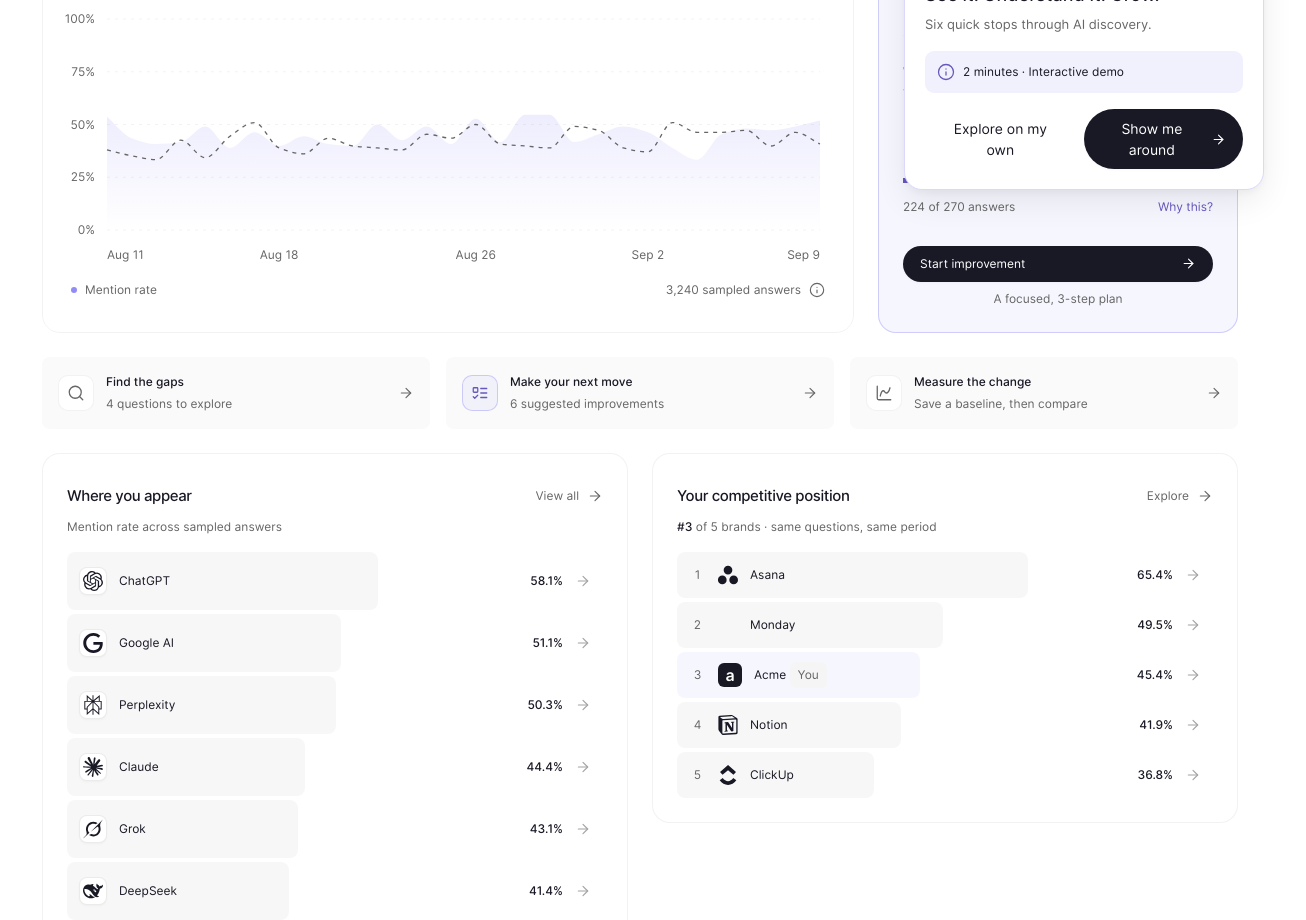
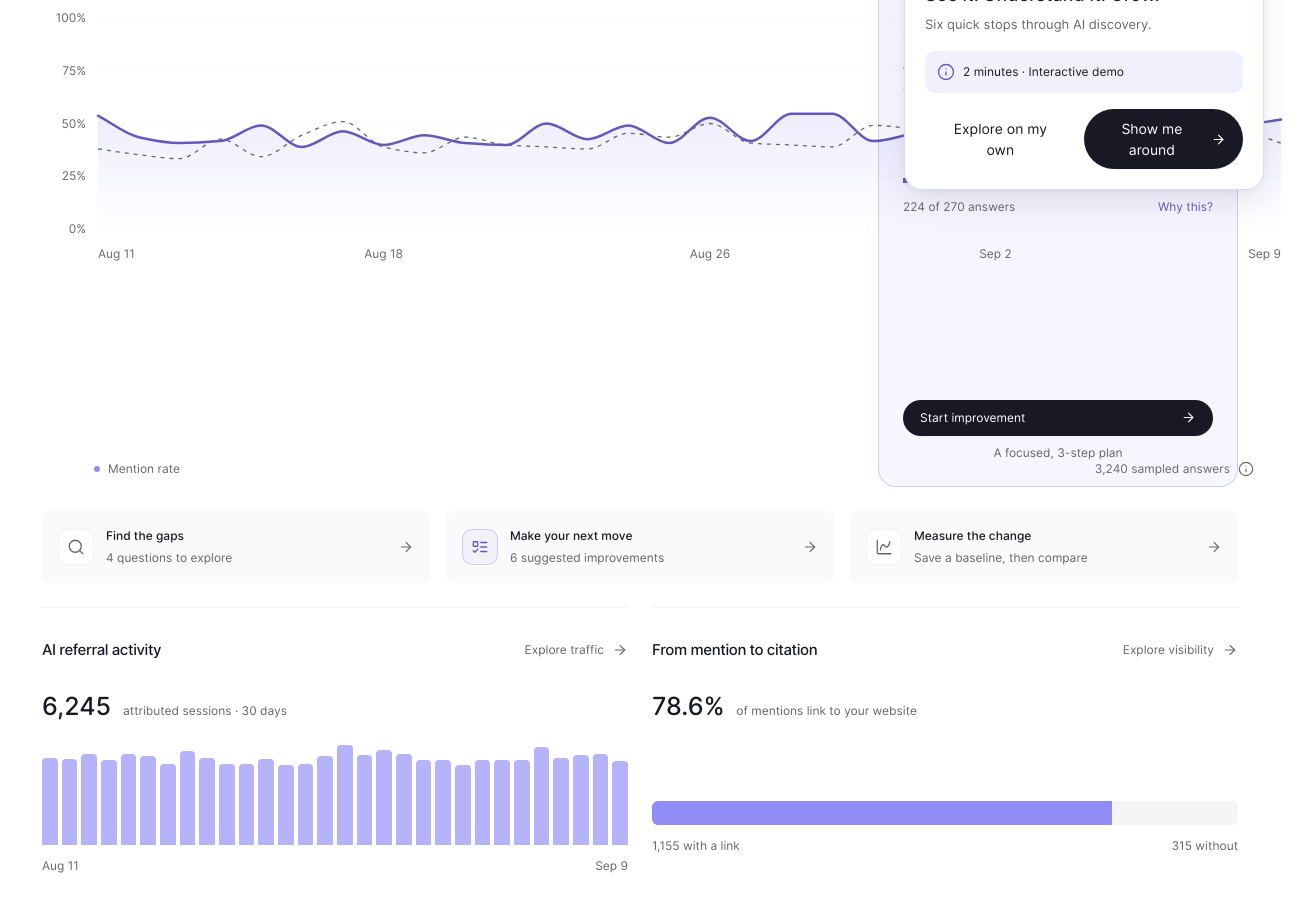
Before and after one commit to Mentionloom/mentionloom, a website with bundled scripts: page app/index.html in a window 1280 px wide. Shown: the part 594-1514 px from the top of the page, 1306 px wide, since content can reach past the window. Built offline with nearby package versions, Linux system fonts and the light colour scheme.

Commit message:
Open analytics layout and add filtered context charts

```diff
--- a/app/app.js
+++ b/app/app.js
@@ -741,6 +741,15 @@
 function renderGrowth() {
   const context = growthContext(data),
     items = priorities(data, growthWork, shipped);
+  const buckets = [];
+  for (let i = 0; i < data.series.length; i += Math.ceil(data.series.length / 30)) {
+    const group = data.series.slice(i, i + Math.ceil(data.series.length / 30));
+    buckets.push({ start: group[0].date, end: group.at(-1).date, count: group.reduce((sum, day) => sum + day.referrals, 0) });
+  }
+  const peak = Math.max(1, ...buckets.map((b) => b.count));
+  $("#context-referrals").innerHTML = `<div class="context-total"><strong>${fmt(data.current.referrals)}</strong><span>attributed sessions · ${state.days} days</span></div><div class="context-bars">${buckets.map((b) => `<button data-context-start="${b.start}" data-context-end="${b.end}" aria-label="${date(b.start)} to ${date(b.end)}: ${fmt(b.count)} AI referrals"><span style="height:${Math.max(2, b.count / peak * 100)}%"></span></button>`).join("")}</div><div class="context-axis"><span>${date(data.start)}</span><span>${date(data.end)}</span></div>`;
+  const citationRate = data.current.mentions ? data.current.citations / data.current.mentions * 100 : 0;
+  $("#context-citations").innerHTML = `<div class="context-total"><strong>${pct(citationRate)}</strong><span>of mentions link to your website</span></div><div class="context-ratio" role="img" aria-label="${fmt(data.current.citations)} citations from ${fmt(data.current.mentions)} mentions"><span style="width:${citationRate}%"></span></div><div class="context-axis"><span>${fmt(data.current.citations)} with a link</span><span>${fmt(data.current.mentions - data.current.citations)} without</span></div>`;
   const next = items.find((a) => !a.completed);
   $("#overview-next").disabled = false;
   $("#overview-next").innerHTML =
@@ -834,12 +843,12 @@
         : `${addon.name} removed from this demo workspace.`,
   );
 }
-function openDay(start, end = start) {
+function openDay(start, end = start, metric = state.metric) {
   const rows = data.a.filter((r) => r.date >= start && r.date <= end),
     visits = data.v.filter((r) => r.date >= start && r.date <= end);
   detail(
     date(start) + (end !== start ? " – " + date(end) : ""),
-    "DAILY DETAIL · " + LABELS[state.metric].toUpperCase(),
+    "DAILY DETAIL · " + LABELS[metric].toUpperCase(),
     `<div class="drawer-stats"><div><span>Answers mentioning Acme</span><strong>${rows.filter((r) => r.mention).length}<small style="font-size:15px;color:var(--muted)"> / ${rows.length}</small></strong></div><div><span>AI referrals</span><strong>${fmt(visits.length)}</strong></div></div><h3>Answer samples</h3><div class="drawer-list">${answersList(rows, 16)}</div><div class="notice">This panel follows the engine and topic filters on your dashboard. All entries belong to the sample workspace.</div>`,
   );
 }
@@ -1126,6 +1135,10 @@
     } else showTour(choice === "start" ? 0 : tourStep + (choice === "back" ? -1 : 1));
     return;
   }
+  if (b.dataset.contextStart) {
+    openDay(b.dataset.contextStart, b.dataset.contextEnd, "referrals");
+    return;
+  }
   if (b.dataset.route) {
     if (
       event.button !== 0 ||
--- a/app/density.css
+++ b/app/density.css
@@ -1,5 +1,31 @@
 /* Orbit 0.2 component dimensions, matching runtime/styles.css and controls.css.
    Product compositions use the same scale; touch input expands hit targets. */
+.discovery-app .header-inner { max-width: var(--content-width); width: calc(100% - 48px); margin-inline: auto; padding-inline: 0; }
+.discovery-app .report-focus,
+.discovery-app[data-current-view="overview"] .report-focus { display: flex; flex-direction: column; gap: 24px; }
+.discovery-app .report-focus .chart-area,
+.discovery-app[data-current-view="overview"] .report-focus .chart-area { width: calc(100vw - 16px); max-width: none; margin-inline: calc(50% - 50vw + 8px); padding: 24px 16px 0; border: 0; border-radius: 0; box-shadow: none; background: transparent; box-sizing: border-box; }
+.discovery-app .chart-toolbar,
+.discovery-app .chart-caption { width: 100%; max-width: var(--content-width); margin-inline: auto; }
+.discovery-app .chart-wrapper,
+.discovery-app[data-current-view="overview"] .chart-wrapper,
+.discovery-app #main-chart { height: clamp(280px, 38vw, 440px); }
+.discovery-app .metrics { border: 0; box-shadow: none; background: transparent; }
+.discovery-app .metric { border: 0; border-radius: 0; background: transparent; }
+.discovery-app .next-move { width: 100%; box-sizing: border-box; }
+.discovery-app .overview-grid > .card,
+.discovery-app .context-report { padding: 24px 0; border: 0; border-top: 1px solid var(--border); box-shadow: none; border-radius: 0; background: transparent; min-width: 0; }
+.context-total { display: flex; align-items: baseline; flex-wrap: wrap; gap: 12px; margin: 20px 0; }
+.context-total strong { font-size: 25px; font-weight: 500; font-variant-numeric: tabular-nums; }
+.context-total > span,.context-axis { font-size: 12px; color: var(--muted); }
+.context-bars { height: 100px; display: flex; align-items: end; gap: 4px; }
+.context-bars button { height: 100%; flex: 1; min-width: 0; padding: 0; border: 0; background: transparent; display: flex; align-items: end; cursor: pointer; }
+.context-bars button > span { width: 100%; border-radius: 4px 4px 0 0; background: var(--purple-3); transition: background 140ms; }
+.context-bars button:hover > span { background: var(--accent-text); }
+.context-axis { display: flex; justify-content: space-between; gap: 12px; margin-top: 12px; }
+.context-ratio { height: 24px; margin-top: 76px; background: var(--subtle); border-radius: 6px; overflow: hidden; }
+.context-ratio > span { display: block; height: 100%; background: var(--accent); }
+@media (max-width: 600px) { .discovery-app .header-inner { width: calc(100% - 32px); } }
 .demo-tour { position: fixed; z-index: 30; right: 16px; bottom: 16px; width: min(360px, calc(100vw - 32px)); padding: 20px; border: 1px solid var(--purple-2); border-radius: var(--radius-card); background: var(--surface); box-shadow: var(--shadow-panel); }
 .tour-top { display: flex; align-items: center; justify-content: space-between; gap: 8px; }
 .tour-top > span { font-size: 10px; letter-spacing: .06em; color: var(--accent-text); }
--- a/app/index.html
+++ b/app/index.html
@@ -292,6 +292,14 @@
         hidden
       >
         <div class="overview-grid">
+          <article class="context-report">
+            <div class="card-heading"><h2>AI referral activity</h2><a class="text-button" href="/app/traffic/" data-route="traffic">Explore traffic <span data-app-icon="right"></span></a></div>
+            <div id="context-referrals"></div>
+          </article>
+          <article class="context-report">
+            <div class="card-heading"><h2>From mention to citation</h2><a class="text-button" href="/app/visibility/" data-route="visibility">Explore visibility <span data-app-icon="right"></span></a></div>
+            <div id="context-citations"></div>
+          </article>
           <article class="card">
             <div class="card-heading">
               <h2>Where you appear</h2>
```
